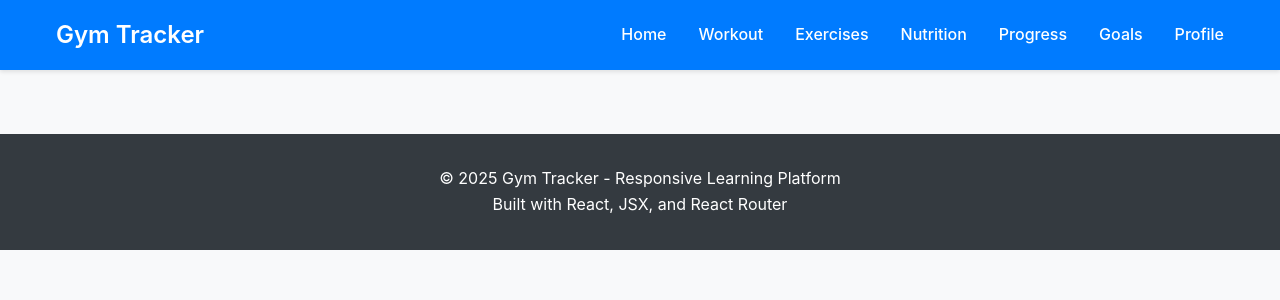
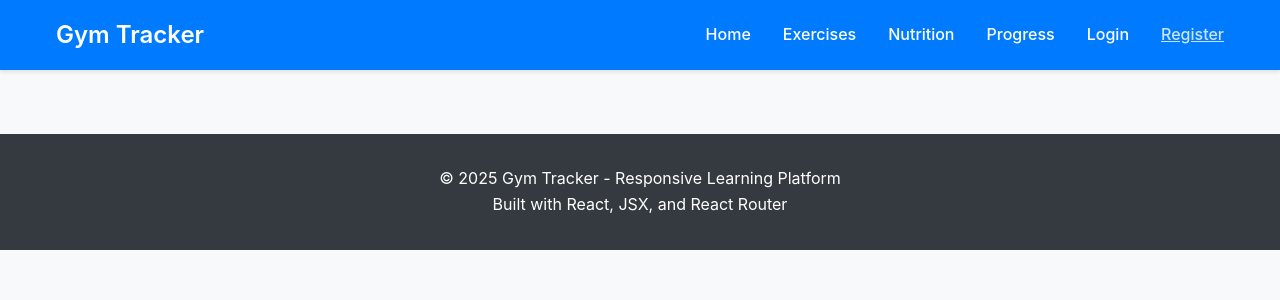
Before and after one commit to ASADX223/pba2, a React (Vite) app: page /register in a window 1280 px wide. Shown: the top 300 px of the page. Built offline with nearby package versions, Linux system fonts and the light colour scheme; the HTML template or start-up script is replaced by a standard one.

Commit message:
Auto-commit: Agent tool execution

```diff
--- a/src/components/Header.jsx
+++ b/src/components/Header.jsx
@@ -6,12 +6,11 @@ function Header() {
 
   const navigationItems = [
     { name: 'Home', path: '/' },
-    { name: 'Workout', path: '/workout' },
     { name: 'Exercises', path: '/exercises' },
     { name: 'Nutrition', path: '/nutrition' },
     { name: 'Progress', path: '/progress' },
-    { name: 'Goals', path: '/goals' },
-    { name: 'Profile', path: '/profile' },
+    { name: 'Login', path: '/login' },
+    { name: 'Register', path: '/register' },
   ];
 
   const isActiveRoute = (path) => {
```
